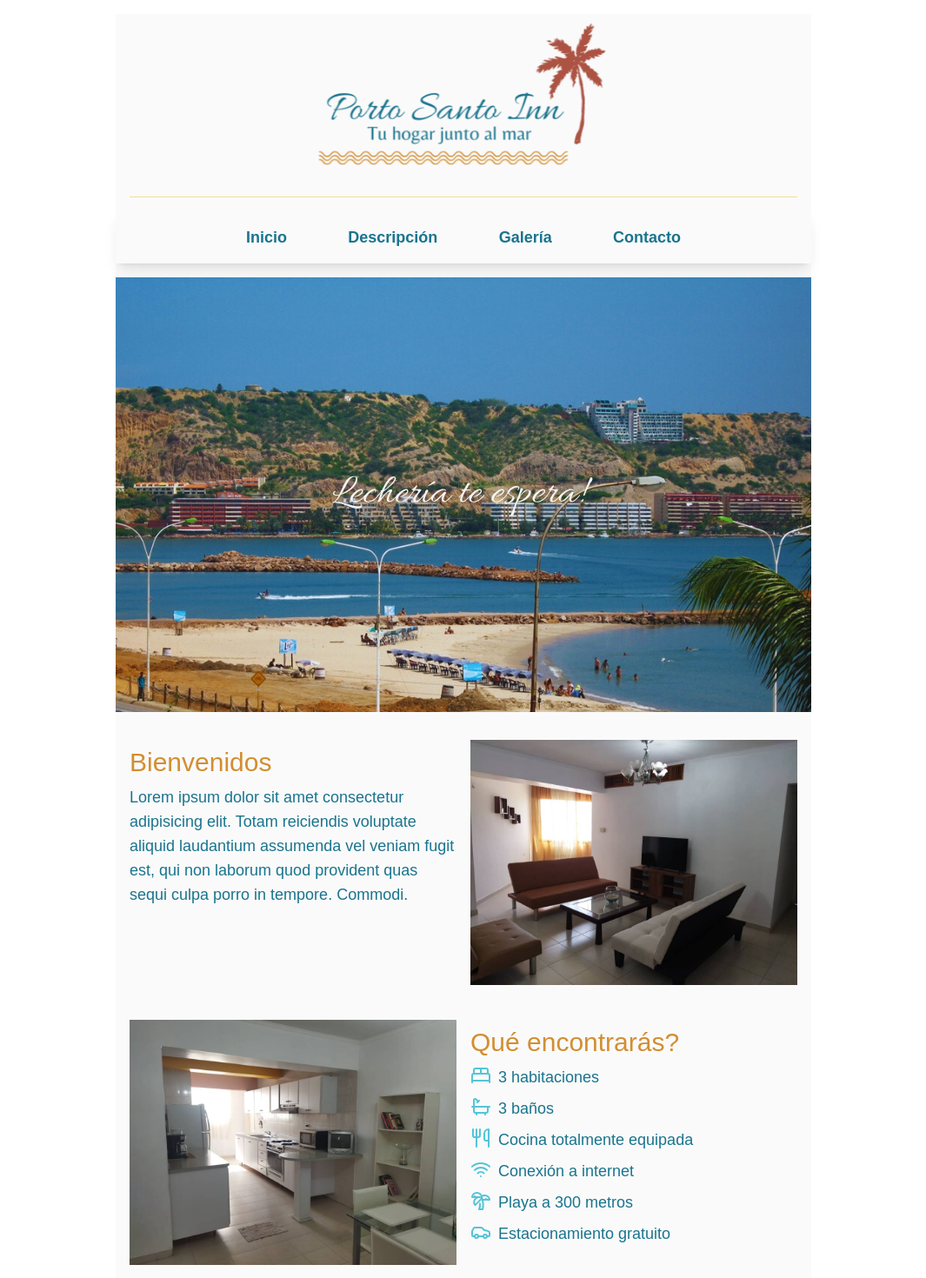
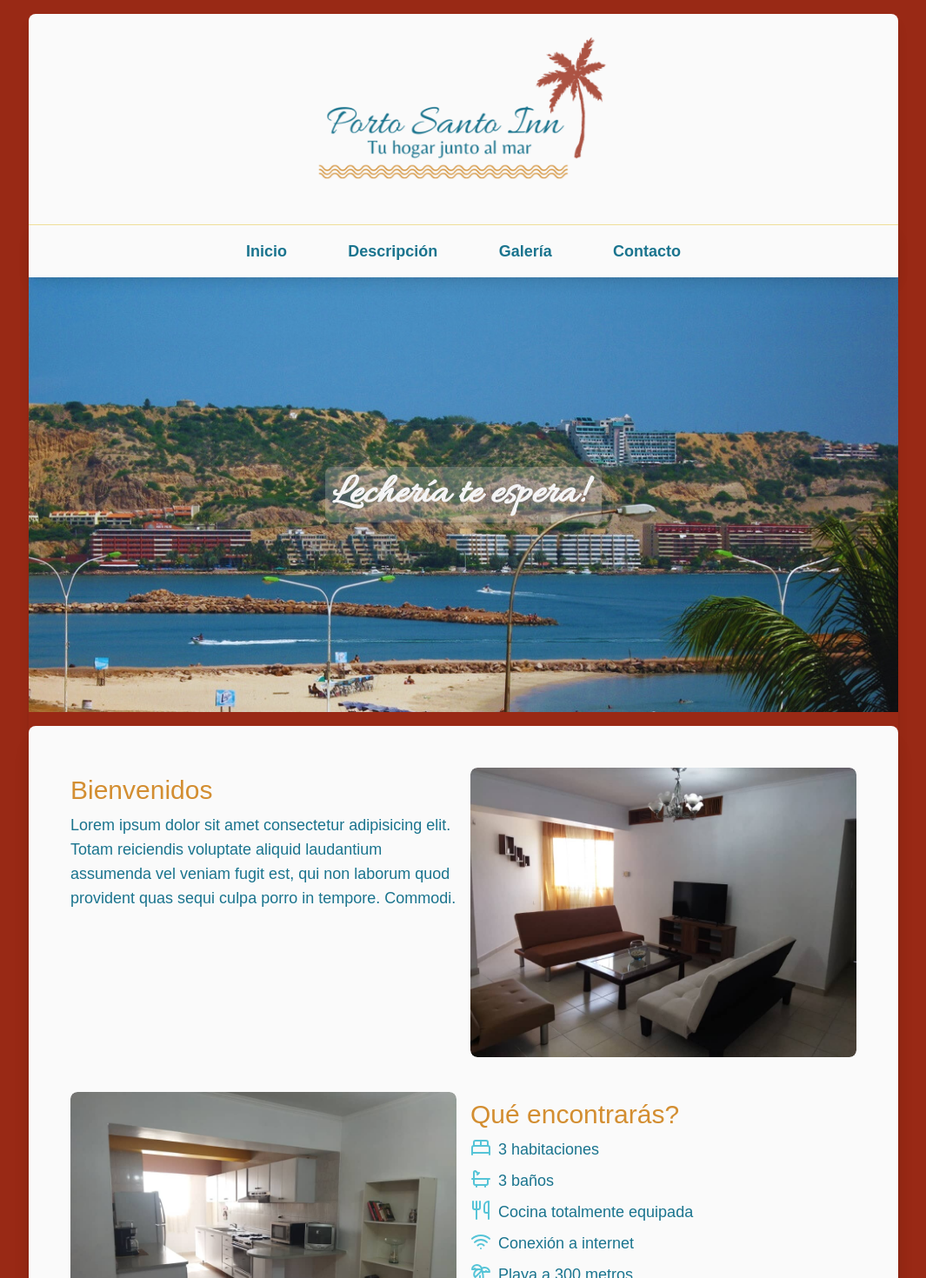
Before and after one commit to MsalgadoJ/rinconesbnb, a React (Vite) app: page / in a window 1280 px wide. Shown: the top 1470 px of the page at 87% size, without its empty margins (107-1172 px from the left). Built offline with nearby package versions, Linux system fonts and the light colour scheme; a web font is replaced by a local one.

Commit message:
fixed typing and styles

```diff
--- a/src/App.tsx
+++ b/src/App.tsx
@@ -8,24 +8,25 @@ import Contact from "./components/contact/Contact";
 import Footer from "./components/footer/Footer";
 
 function App() {
+  const headerRef = useRef(null);
   const overviewRef = useRef(null);
   const galleryRef = useRef(null);
   const contactRef = useRef(null);
 
-  const handleScroll = (ref) => {
-    console.log(ref);
+  const handleScroll = (ref: HTMLElement) => {
     window.scrollTo({
-      top: ref.offsetTop - 50,
+      top: ref!.offsetTop - 50,
       left: 0,
       behavior: "smooth",
     });
   };
 
   return (
-    <div className="bg-neutral-50 mx-auto text-center max-w-[800px]">
-      <Header />
+    <div className="bg-transparent mx-auto text-center max-w-[1000px] sm:rounded-lg shadow-lg my-4">
+      <Header headerRef={headerRef} />
       <Navbar
         handleScroll={handleScroll}
+        headerRef={headerRef}
         overviewRef={overviewRef}
         galleryRef={galleryRef}
         contactRef={contactRef}
--- a/src/components/Card/Card.tsx
+++ b/src/components/Card/Card.tsx
@@ -1,4 +1,13 @@
+import { ReactElement } from "react";
 import { Fade } from "react-awesome-reveal";
+
+interface CardProps {
+  title: string;
+  children: ReactElement;
+  flexDirection: string;
+  imgSrc: string;
+  imgAlt: string;
+}
 
 export default function Card({
   title,
@@ -6,7 +15,7 @@ export default function Card({
   flexDirection,
   imgSrc,
   imgAlt,
-}) {
+}: CardProps) {
   return (
     <div className={`flex gap-4 flex-col sm:${flexDirection}`}>
       <div className="flex-1 sm:text-left">
--- a/src/components/contact/Contact.tsx
+++ b/src/components/contact/Contact.tsx
@@ -1,11 +1,15 @@
-import React from "react";
+import { RefObject } from "react";
 import { Fade } from "react-awesome-reveal";
 
-export default function Contact({ contactRef }) {
+interface ContactProps {
+  contactRef: RefObject<HTMLDivElement>;
+}
+
+export default function Contact({ contactRef }: ContactProps) {
   return (
     <div
       ref={contactRef}
-      className="pt-4 pb-6 px-4 flex flex-col items-center justify-center gap-2 h-[300px]"
+      className="bg-neutral-50 pt-4 pb-6 px-4 flex flex-col items-center justify-center gap-2 h-[300px] sm:rounded-t-lg"
     >
       <Fade direction="down">
         <h3 className="text-2xl text-secondary md:text-3xl">Haz una reserva</h3>
--- a/src/components/footer/Footer.tsx
+++ b/src/components/footer/Footer.tsx
@@ -1,8 +1,6 @@
-import React from "react";
-
 export default function Footer() {
   return (
-    <div className="h-[60px] flex items-center justify-center bg-dark text-secondary">
+    <div className="h-[60px] flex items-center justify-center bg-dark text-secondary sm:rounded-b-lg">
       Porto Santo Inn 2024 &copy; Todos los derechos reservados
     </div>
   );
--- a/src/components/gallery/gallery.tsx
+++ b/src/components/gallery/gallery.tsx
@@ -1,10 +1,13 @@
-import { LucideFileSpreadsheet } from "lucide-react";
-import React from "react";
+import { RefObject } from "react";
 import { Fade } from "react-awesome-reveal";
 import ImageGallery from "react-image-gallery";
 import "react-image-gallery/styles/css/image-gallery.css";
 
-export default function gallery({ galleryRef }) {
+interface GalleryProps {
+  galleryRef: RefObject<HTMLDivElement>;
+}
+
+export default function gallery({ galleryRef }: GalleryProps) {
   const images = [
     {
       original: "/living-1.jpeg",
@@ -41,13 +44,14 @@ export default function gallery({ galleryRef }) {
     {
       original: "/bathroom-2.png",
       thumbnail: "/bathroom-2.png",
-      thumbnailHeight: 69,
     },
-    // more images...
   ];
 
   return (
-    <div ref={galleryRef} className="p-4">
+    <div
+      ref={galleryRef}
+      className="bg-neutral-50 my-4 py-8 px-4 sm:rounded-lg sm:shadow-xl md:p-12"
+    >
       <Fade direction="down">
         <h3 className="text-2xl text-secondary my-4 md:text-3xl">Galería</h3>
       </Fade>
--- a/src/components/header/Header.tsx
+++ b/src/components/header/Header.tsx
@@ -1,9 +1,16 @@
-import React from "react";
+import { RefObject } from "react";
 import { Fade } from "react-awesome-reveal";
 
-export default function Header() {
+interface HeaderProps {
+  headerRef: RefObject<HTMLElement>;
+}
+
+export default function Header({ headerRef }: HeaderProps) {
   return (
-    <header className="m-4 border-b border-neutralSand">
+    <header
+      className="bg-neutral-50 p-4 border-b border-neutralSand sm:rounded-t-lg"
+      ref={headerRef}
+    >
       <Fade>
         <figure className="mx-auto w-72 sm:w-96">
           <img src="/porto-logo.png" alt="porto santo logo" />
--- a/src/components/hero/Hero.tsx
+++ b/src/components/hero/Hero.tsx
@@ -1,11 +1,9 @@
-import React from "react";
-import Typewriter from "typewriter-effect";
 import { ReactTyped } from "react-typed";
 
 export default function Hero() {
   return (
-    <div className="flex flex-col items-center justify-center bg-hero bg-cover h-[500px] mt-4">
-      <h2 className="text-zinc-100 text-5xl font-bold">
+    <div className="flex flex-col items-center justify-center bg-hero bg-cover h-[500px]">
+      <h2 className="bg-neutral-50/20 text-zinc-100 text-5xl font-bold p-2 rounded-lg">
         <ReactTyped
           startWhenVisible
           strings={["Lechería te espera!"]}
--- a/src/components/navbar/NavLink.tsx
+++ b/src/components/navbar/NavLink.tsx
@@ -1,11 +1,23 @@
-import React from "react";
+import { RefObject } from "react";
 
-export default function NavLink({ link, name, handleScroll, domRef }) {
+interface NavLinkProps {
+  link: string;
+  name: string;
+  handleScroll: (ref: HTMLElement) => void;
+  domRef: RefObject<HTMLDivElement>;
+}
+
+export default function NavLink({
+  link,
+  name,
+  handleScroll,
+  domRef,
+}: NavLinkProps) {
   return (
     <li className="inline-block sm:text-lg">
       <a
         href={`#${link}`}
-        onClick={() => handleScroll(domRef.current)}
+        onClick={() => handleScroll(domRef.current!)}
         className="text-primary font-bold transition-colors hover:text-light"
       >
         {name}
--- a/src/components/navbar/Navbar.tsx
+++ b/src/components/navbar/Navbar.tsx
@@ -1,21 +1,31 @@
 import { Fade } from "react-awesome-reveal";
 import NavLink from "./NavLink";
+import { RefObject } from "react";
+
+interface NavbarProps {
+  handleScroll: (ref: HTMLElement) => void;
+  headerRef: RefObject<HTMLDivElement>;
+  overviewRef: RefObject<HTMLDivElement>;
+  galleryRef: RefObject<HTMLDivElement>;
+  contactRef: RefObject<HTMLDivElement>;
+}
 
 export default function Navbar({
   handleScroll,
+  headerRef,
   overviewRef,
   galleryRef,
   contactRef,
-}) {
+}: NavbarProps) {
   return (
-    <nav className="bg-neutral-50 shadow-lg py-4 w-full sticky top-0 z-50 flex justify-center m-auto px-4">
+    <nav className="bg-neutral-50 shadow-lg py-4 w-full sticky top-0 z-50 flex justify-center m-auto px-4 pb-4">
       <ul className="flex justify-between w-full sm:w-[500px]">
         <Fade cascade duration={500}>
           <NavLink
             link="hero"
             name="Inicio"
             handleScroll={handleScroll}
-            domRef={overviewRef}
+            domRef={headerRef}
           />
           <NavLink
             link="overview"
--- a/src/components/overview/Overview.tsx
+++ b/src/components/overview/Overview.tsx
@@ -1,10 +1,18 @@
 import { BedDouble, Bath, Utensils, TreePalm, Car, Wifi } from "lucide-react";
 import Card from "../Card/Card";
 import { Fade } from "react-awesome-reveal";
+import { RefObject } from "react";
 
-export default function Overview({ overviewRef }) {
+interface OverviewProps {
+  overviewRef: RefObject<HTMLDivElement>;
+}
+
+export default function Overview({ overviewRef }: OverviewProps) {
   return (
-    <div className="p-4 mt-4 flex flex-col gap-8 sm:gap-10" ref={overviewRef}>
+    <div
+      className="bg-neutral-50 py-8 px-4 mt-4 flex flex-col gap-8 sm:gap-10 sm:rounded-lg sm:shadow-xl md:p-12"
+      ref={overviewRef}
+    >
       <Card
         title="Bienvenidos"
         imgSrc="/living-1.jpeg"
--- a/src/index.css
+++ b/src/index.css
@@ -5,17 +5,10 @@
 :root {
   font-family: "Belleza", sans-serif;
   line-height: 1.5;
-  font-weight: 400;
+}
 
-  color-scheme: light dark;
-  color: rgba(255, 255, 255, 0.87);
-
-  font-synthesis: none;
-  text-rendering: optimizeLegibility;
-  -webkit-font-smoothing: antialiased;
-  -moz-osx-font-smoothing: grayscale;
-  scroll-behavior: smooth;
-  background-color: "#fafafa";
+body {
+  background-color: #992915;
 }
 
 h1 {
--- a/tailwind.config.js
+++ b/tailwind.config.js
@@ -34,25 +34,6 @@ module.exports = {
         dark: "#992915",
         neutralSand: "#f0df99",
       },
-      borderRadius: {
-        lg: "var(--radius)",
-        md: "calc(var(--radius) - 2px)",
-        sm: "calc(var(--radius) - 4px)",
-      },
-      keyframes: {
-        "accordion-down": {
-          from: { height: "0" },
-          to: { height: "var(--radix-accordion-content-height)" },
-        },
-        "accordion-up": {
-          from: { height: "var(--radix-accordion-content-height)" },
-          to: { height: "0" },
-        },
-      },
-      animation: {
-        "accordion-down": "accordion-down 0.2s ease-out",
-        "accordion-up": "accordion-up 0.2s ease-out",
-      },
     },
   },
   plugins: [require("tailwindcss-animate")],
```
